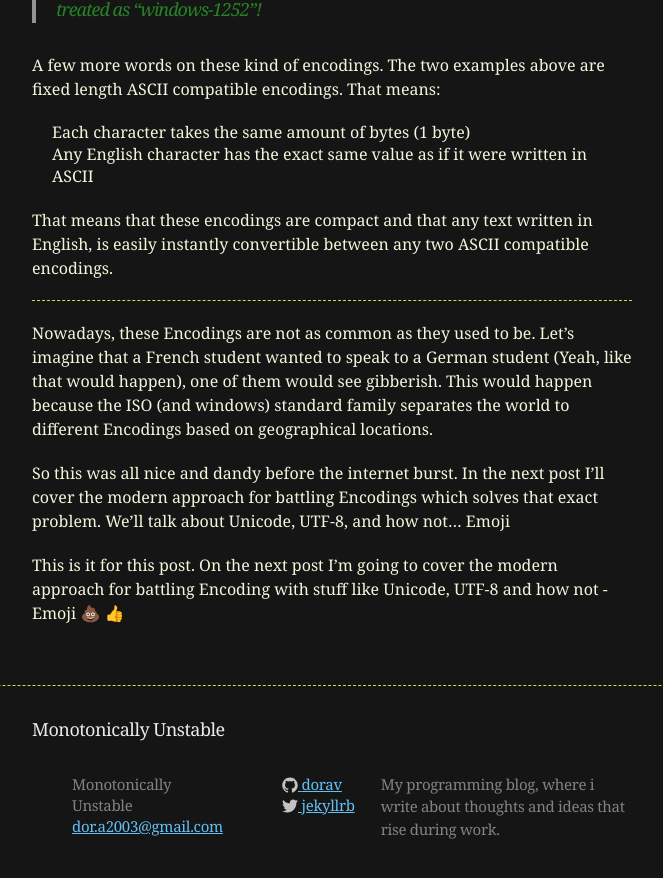
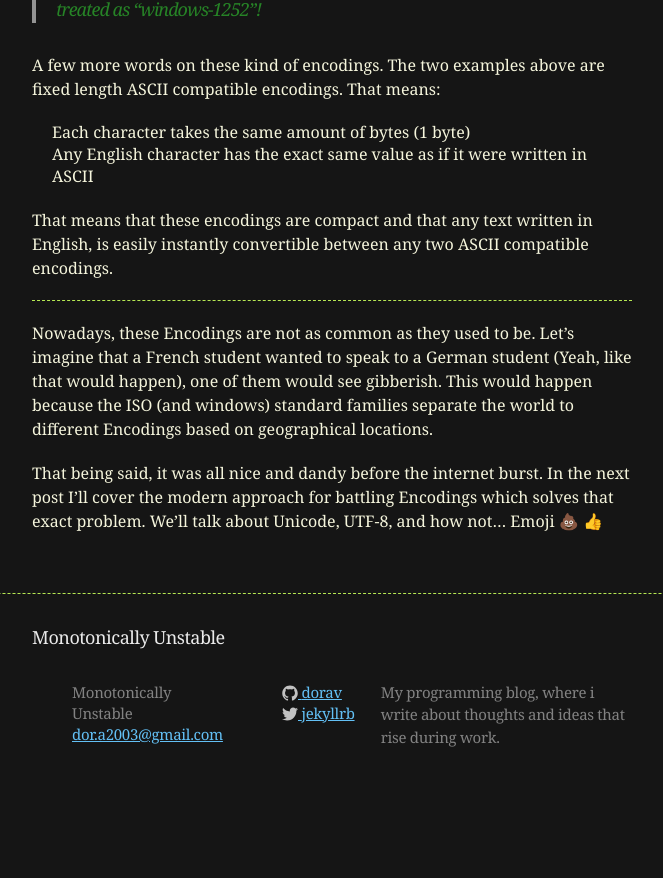
Before and after one commit to monotonically-unstable/monotonically-unstable.github.io, a Jekyll site: the page built from _posts/2016-07-23-battling_encodings_pre_internet.md, in a window 1280 px wide and 900 px high, scrolled down 2957 px. Shown: the top 878 px of the window, without its empty margins (308-971 px from the left). Built offline with Jekyll 4.4.1, drawn with Linux system fonts in a browser that asks for light colours; emoji names are drawn with the system emoji font; comment, search, counter and statistics services are not loaded; a style sheet for code colours, icons or effects is not loaded; after the commit the page ends 3765 px from its top, so only the background shows below that.

Commit message:
Update 2016-07-23-battling_encodings_pre_internet.md

```diff
--- a/_posts/2016-07-23-battling_encodings_pre_internet.md
+++ b/_posts/2016-07-23-battling_encodings_pre_internet.md
@@ -73,8 +73,6 @@ That means that these encodings are compact and that any text written in English
 
 ---
 
-Nowadays, these Encodings are not as common as they used to be. Let's imagine that a French student wanted to speak to a German student (Yeah, like that would happen), one of them would see gibberish. This would happen because the ISO (and windows) standard family separates the world to different Encodings based on geographical locations.
+Nowadays, these Encodings are not as common as they used to be. Let's imagine that a French student wanted to speak to a German student (Yeah, like that would happen), one of them would see gibberish. This would happen because the ISO (and windows) standard families separate the world to different Encodings based on geographical locations.
 
-So this was all nice and dandy before the internet burst. In the next post I'll cover the modern approach for battling Encodings which solves that exact problem. We'll talk about Unicode, UTF-8, and how not... Emoji
-
-This is it for this post. On the next post I'm going to cover the modern approach for battling Encoding with stuff like Unicode, UTF-8 and how not - Emoji :hankey: :+1:
+That being said, it was all nice and dandy before the internet burst. In the next post I'll cover the modern approach for battling Encodings which solves that exact problem. We'll talk about Unicode, UTF-8, and how not... Emoji :hankey: :+1:
```
